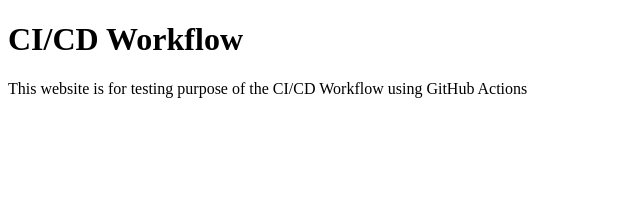
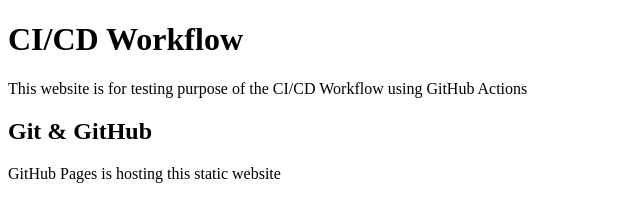
Before and after one commit to simar022/CI_Practice, a plain HTML site: page index.html in a window 1280 px wide. Shown: the whole page, without its empty margins (0-640 px from the left). Drawn offline with Linux system fonts and the light colour scheme.

Commit message:
Second commit

```diff
--- a/index.html
+++ b/index.html
@@ -8,5 +8,8 @@
 <body>
     <h1>CI/CD Workflow</h1>
     <p>This website is for testing purpose of the CI/CD Workflow using GitHub Actions</p>
+
+    <h2>Git & GitHub</h2>
+    <p>GitHub Pages is hosting this static website</p>
 </body>
 </html>
```
